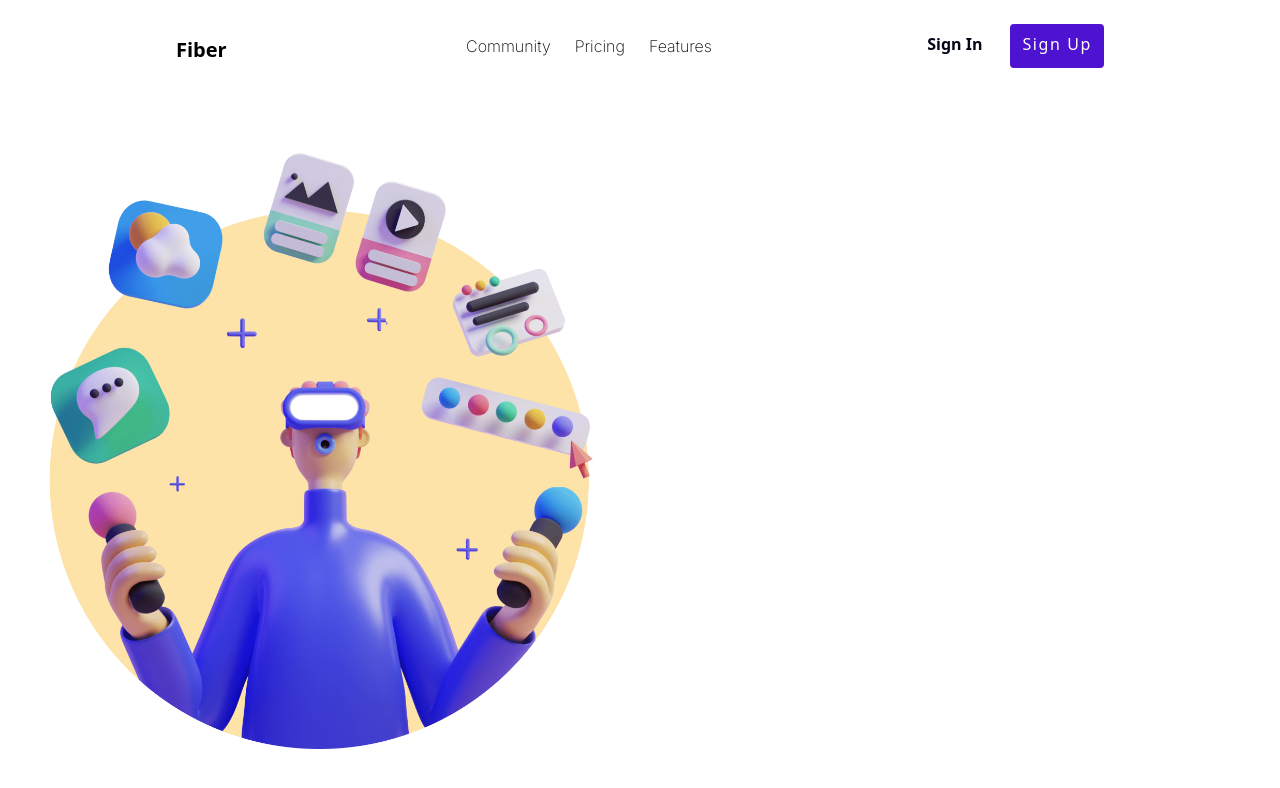
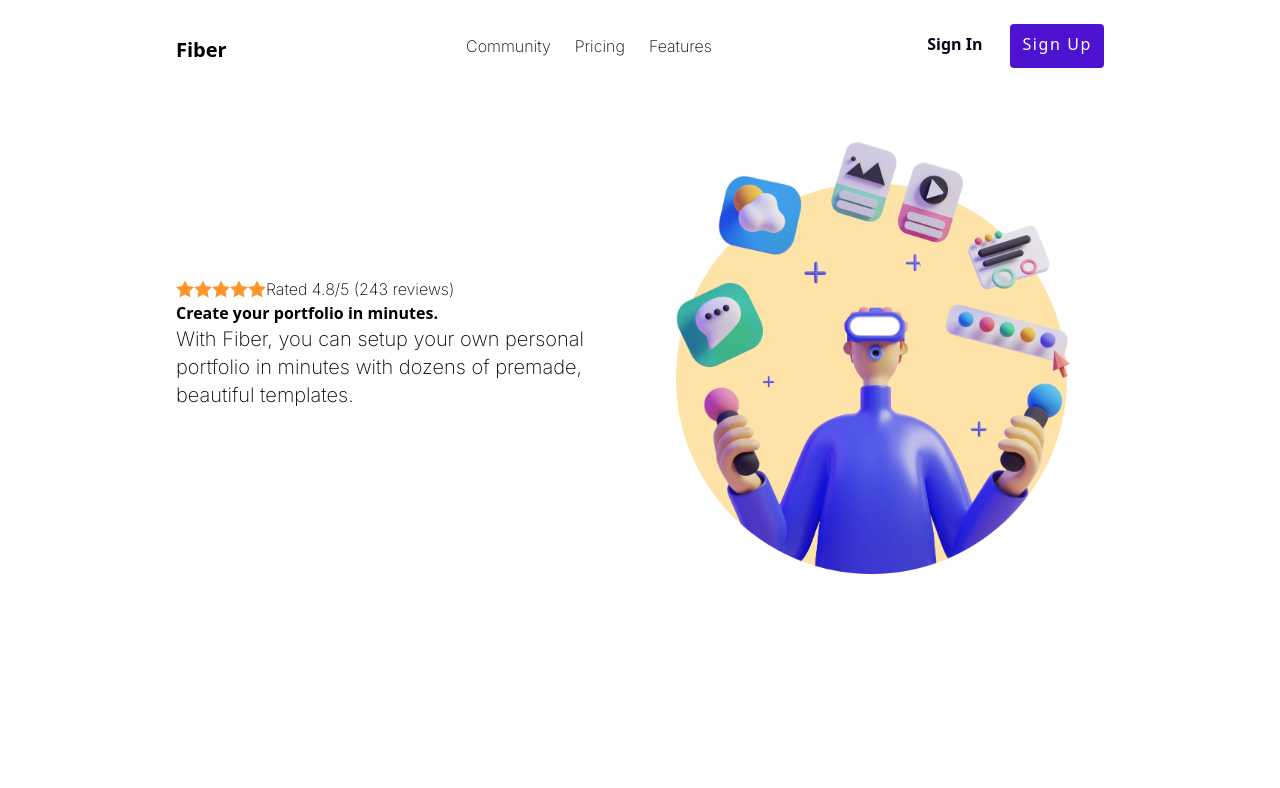
Before and after one commit to Patrick-Ehimen/Fiber-Starter-Landing-Page, a website: page index.html in a window 1280 px wide. Drawn offline with Linux system fonts and the light colour scheme.

Commit message:
Update index.html

```diff
--- a/index.html
+++ b/index.html
@@ -18,7 +18,7 @@
   </head>
   <body>
     <!-- NavBar -->
-    <nav class="relative container mx-auto p-6">
+    <nav class="relative container mx-auto p-6 pb-0">
       <!-- Flex container  -->
       <div class="flex items-center justify-between">
         <!-- Logo -->
@@ -86,11 +86,36 @@
         class="container flex flex-col-reverse md:flex-row items-center px-6 mx-auto mt-5 space-y-0 md:space-y-0"
       >
         <!-- Left Item  -->
-        <div></div>
-      </div>
-      <!-- image -->
-      <div class="md:w-1/2">
-        <img src="./Assets/hero-Illustration.png" alt="" />
+        <div class="flex flex-col mb-32 space-y-5 md:w-1/2">
+          <!-- Stars Review  -->
+          <div class="hidden md:flex">
+            <img src="./Assets/star.svg" class="mr-1 mt-20" alt="" />
+            <img src="./Assets/star.svg" class="mr-1 mt-20" alt="" />
+            <img src="./Assets/star.svg" class="mr-1 mt-20" alt="" />
+            <img src="./Assets/star.svg" class="mr-1 mt-20" alt="" />
+            <img src="./Assets/star.svg" class="mr-1 mt-20" alt="" />
+
+            <div class="hidden md:flex mt-20 ml-1 font-extralight font-display">
+              Rated 4.8/5 (243 reviews)
+            </div>
+          </div>
+          <!-- Hero Heading -->
+          <h1
+            class="max-2-md text-4xl font-bold text-left mr-24 md:text-4xl md:text-left leading-10"
+          >
+            Create your portfolio in minutes.
+          </h1>
+          <p
+            class="max-w-sm text-gray-600 text-left font-display font-black text-xl tracking-wide md:text-base leading-normal"
+          >
+            With Fiber, you can setup your own personal portfolio in minutes
+            with dozens of premade, beautiful templates.
+          </p>
+        </div>
+        <!-- image -->
+        <div class="md:w-1/2">
+          <img src="./Assets/hero-Illustration.png" class="" alt="" />
+        </div>
       </div>
     </section>
 
```
